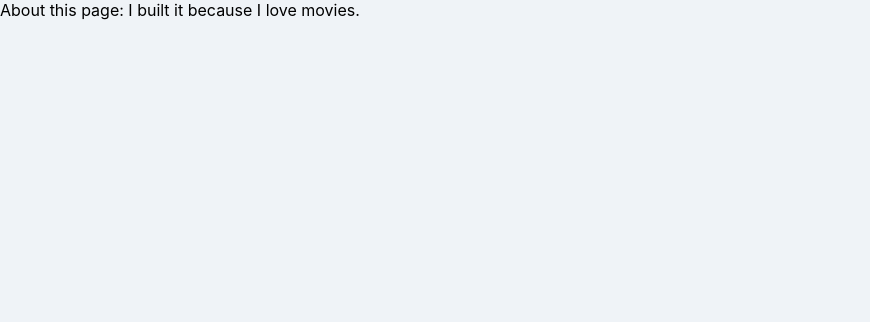
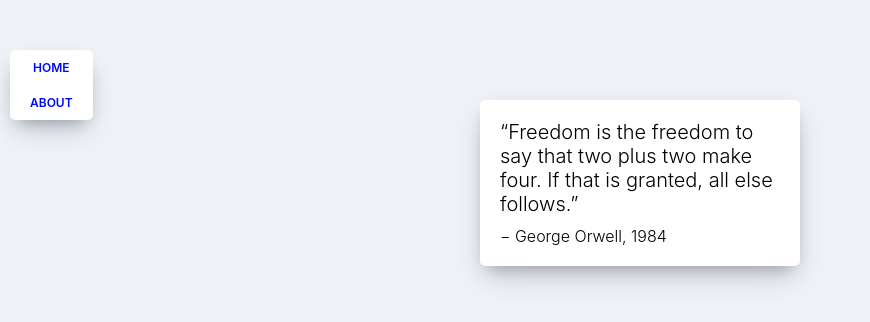
Before and after one commit to kojh0111/movie_app, a React (Create React App) app: page /#/about in a window 1280 px wide. Shown: the top 322 px of the page, without its empty margins (0-870 px from the left). Built offline with nearby package versions, Linux system fonts and the light colour scheme.

Commit message:
Building the Navigation

```diff
--- /dev/null
+++ b/src/App.css
@@ -0,0 +1,12 @@
+* {
+  box-sizing: border-box;
+}
+
+body {
+  margin: 0;
+  padding: 0;
+  font-family: -apple-system, BlinkMacSystemFont, "Segoe UI", Roboto, Oxygen,
+    Ubuntu, Cantarell, "Open Sans", "Helvetica Neue", sans-serif;
+  background-color: #eff3f7;
+  height: 100%;
+}
--- a/src/App.js
+++ b/src/App.js
@@ -2,10 +2,13 @@ import React from "react";
 import { HashRouter, Route } from "react-router-dom";
 import Home from "./routes/Home";
 import About from "./routes/About";
+import Navigation from "./components/Navigation";
+import "./App.css";
 
 function App() {
   return (
     <HashRouter>
+      <Navigation />
       {/* path="/" exact={true}가 의미하는 바는 "/"일 때만 렌더하겠음 */}
       <Route path="/" exact={true} component={Home} />
       <Route path="/about" component={About} />
--- /dev/null
+++ b/src/components/Navigation.css
@@ -0,0 +1,26 @@
+.nav {
+  z-index: 1;
+  position: fixed;
+  top: 50px;
+  left: 10px;
+  display: flex;
+  flex-direction: column;
+  background-color: white;
+  padding: 10px 20px;
+  box-shadow: 0 13px 27px -5px rgba(50, 50, 93, 0.25),
+    0 8px 16px -8px rgba(0, 0, 0, 0.3), 0 -6px 16px -6px rgba(0, 0, 0, 0.025);
+  border-radius: 5px;
+}
+
+.nav a {
+  text-decoration: none;
+  color: #0008fc;
+  text-transform: uppercase;
+  font-size: 12px;
+  text-align: center;
+  font-weight: 600;
+}
+
+.nav a:not(:last-child) {
+  margin-bottom: 20px;
+}
--- /dev/null
+++ b/src/components/Navigation.js
@@ -0,0 +1,14 @@
+import React from "react";
+import { Link } from "react-router-dom";
+import "./Navigation.css";
+
+function Navigation() {
+  return (
+    <div className="nav">
+      <Link to="/">Home</Link>
+      <Link to="/about">About</Link>
+    </div>
+  );
+}
+
+export default Navigation;
--- /dev/null
+++ b/src/routes/About.css
@@ -0,0 +1,20 @@
+.about__container {
+  box-shadow: 0 13px 27px -5px rgba(50, 50, 93, 0.25),
+    0 8px 16px -8px rgba(0, 0, 0, 0.3), 0 -6px 16px -6px rgba(0, 0, 0, 0.025);
+  padding: 20px;
+  border-radius: 5px;
+  background-color: white;
+  margin: 0 auto;
+  margin-top: 100px;
+  max-width: 25%;
+  font-weight: 300;
+}
+
+.about__container span:first-child {
+  font-size: 20px;
+}
+
+.about__container span:last-child {
+  display: block;
+  margin-top: 10px;
+}
--- a/src/routes/About.js
+++ b/src/routes/About.js
@@ -1,7 +1,16 @@
 import React from "react";
+import "./About.css";
 
 function About() {
-  return <span>About this page: I built it because I love movies.</span>;
+  return (
+    <div className="about__container">
+      <span>
+        “Freedom is the freedom to say that two plus two make four. If that is
+        granted, all else follows.”
+      </span>
+      <span>− George Orwell, 1984</span>
+    </div>
+  );
 }
 
 export default About;
--- a/src/routes/Home.css
+++ b/src/routes/Home.css
@@ -1,12 +1,3 @@
-body {
-  margin: 0;
-  padding: 0;
-  font-family: -apple-system, BlinkMacSystemFont, "Segoe UI", Roboto, Oxygen,
-    Ubuntu, Cantarell, "Open Sans", "Helvetica Neue", sans-serif;
-  background-color: #eff3f7;
-  height: 100%;
-}
-
 .container {
   height: 100%;
   display: flex;
```
